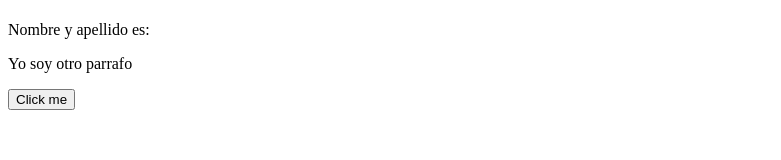
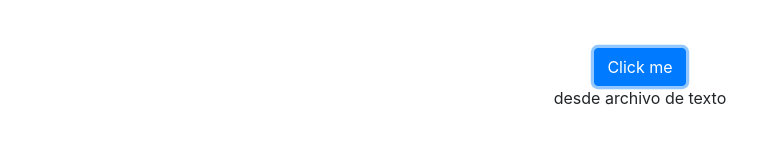
Before and after one commit to programadornovato/javascript, a plain HTML site: page index.html in a window 1280 px wide. Both pictures are taken after a click on the button "Click me". Shown: the whole page, without its empty margins (0-781 px from the left). Drawn offline with nearby package versions, Linux system fonts and the light colour scheme; no server answers.

Commit message:
13.- Javascript🔥 de 0 a 100 [fetch]
https://youtu.be/0c1Fu6nVUDs

```diff
--- a/index.html
+++ b/index.html
@@ -6,13 +6,17 @@
     <meta name="viewport" content="width=device-width, initial-scale=1.0">
     <meta http-equiv="X-UA-Compatible" content="ie=edge">
     <title>Document</title>
+    <link rel="stylesheet" href="https://stackpath.bootstrapcdn.com/bootstrap/4.3.1/css/bootstrap.min.css"
+        integrity="sha384-ggOyR0iXCbMQv3Xipma34MD+dH/1fQ784/j6cY/iJTQUOhcWr7x9JvoRxT2MZw1T" crossorigin="anonymous">
 
 </head>
+
 <body>
-    <h1 id="nombre"></h1>
-    <p id="nombres" class="parrafos">Nombre y apellido es:</p>
-    <p id="parrafo2" class="parrafos">Yo soy otro parrafo</p>
-    <button id="boton" >Click me</button>
-    <script src="javascript.js" ></script>
+    <div class="container mt-5 text-center">
+        <button id="boton" class="btn btn-primary">Click me</button>
+        <p id="con"></p>
+    </div>
+    <script src="javascript.js"></script>
 </body>
+
 </html>
--- a/javascript.js
+++ b/javascript.js
@@ -1,17 +1,8 @@
-let key="AIzaSyD-tT6sIqfOzIDjcTaC2elgXOwmCzkss1A";
-let idCanal="UCekiUWTObDKZnaeS-reYQbg";
-let resPorPagina=25;
-let url="https://www.googleapis.com/youtube/v3/search?key=" + key + "&channelId=" + idCanal + "&part=snippet,id&order=date&maxResults=" + resPorPagina;
-
-let xmlhttp=new XMLHttpRequest();
-xmlhttp.open('GET',url,true);
-xmlhttp.send();
-xmlhttp.onreadystatechange=function(){
-    if(this.readyState==4 && this.status==200){
-        let data=JSON.parse(this.responseText);
-        console.log(data);
-        for(var i=0;i<data.items.length;i++){
-            console.log(data.items[i].snippet.title);
-        }
-    }
+document.getElementById('boton').onclick=function(){
+    fetch('archivo.txt')
+    .then(data=>data.text())
+    .then(data=>{
+        //console.log(data);
+        document.getElementById('con').innerHTML=data;
+    })
 }
```
Also changed, not shown: archivo.txt (added).
